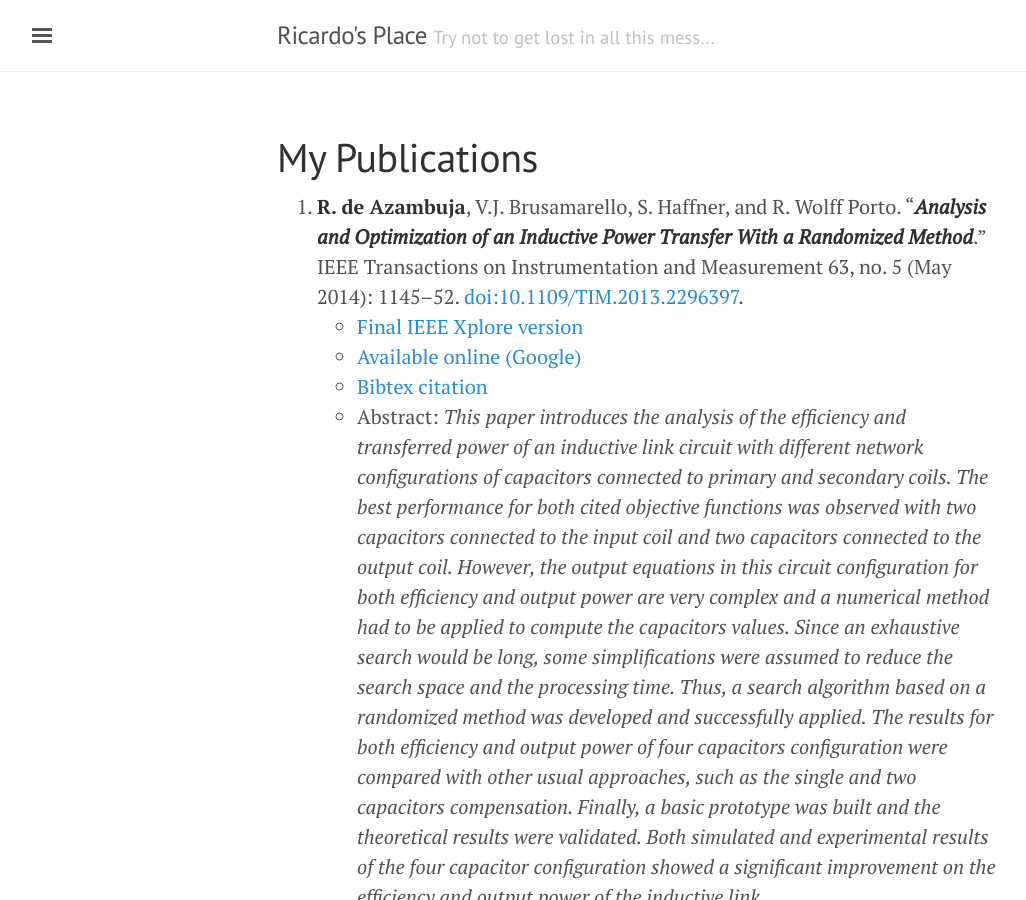
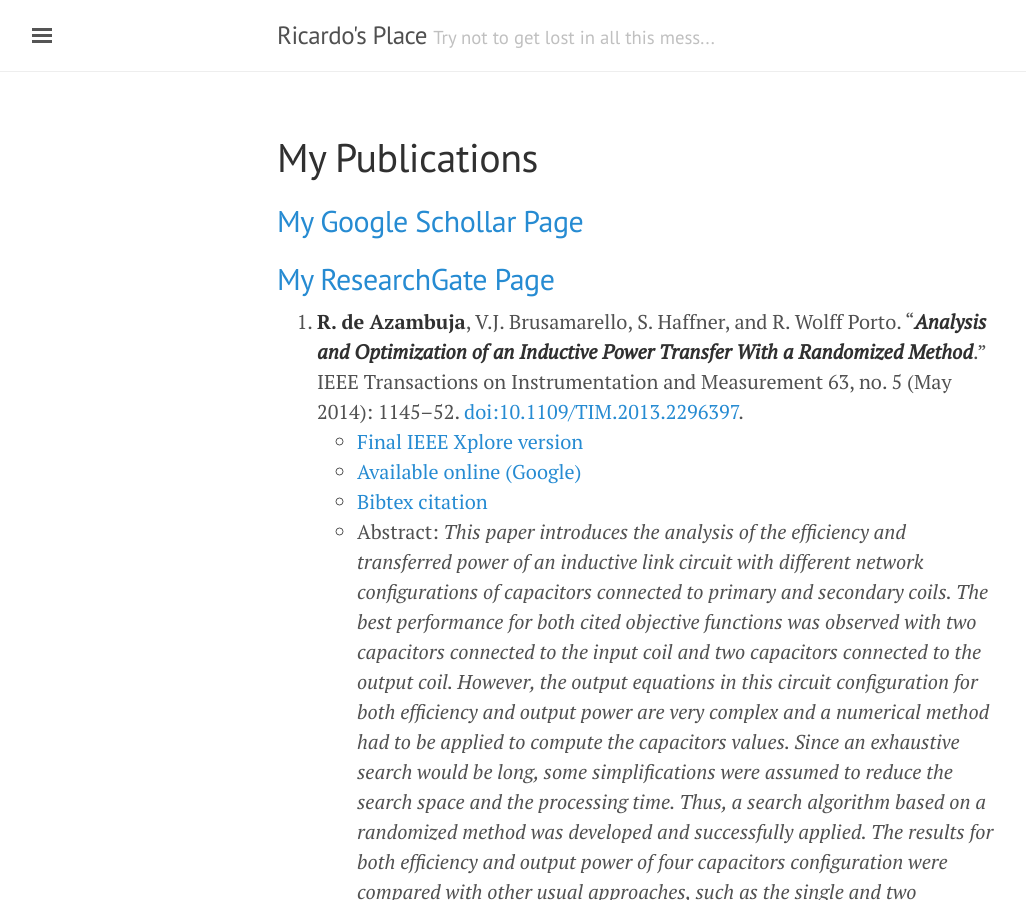
Before and after one commit to ricardodeazambuja/ricardodeazambuja.github.io, a Jekyll site: the page built from _pages/publications.md, in a window 1280 px wide and 900 px high. Shown: the whole window, without its empty margins (3-1029 px from the left). Built offline with Jekyll 4.4.1, drawn with Linux system fonts in a browser that asks for light colours.

Commit message:
Update publications.md

```diff
--- a/_pages/publications.md
+++ b/_pages/publications.md
@@ -2,6 +2,9 @@
 layout: page
 title: My Publications
 ---
+
+## [My Google Schollar Page](https://scholar.google.co.uk/citations?user=F8AFA4gAAAAJ)
+## [My ResearchGate Page](https://www.researchgate.net/ricardodeazambuja)
 
 1. **R. de Azambuja**, V.J. Brusamarello, S. Haffner, and R. Wolff Porto. “**_Analysis and Optimization of an Inductive Power Transfer With a Randomized Method_**.” IEEE Transactions on Instrumentation and Measurement 63, no. 5 (May 2014): 1145–52. [doi:10.1109/TIM.2013.2296397](http://dx.doi.org/10.1109/TIM.2013.2296397).
   * [Final IEEE Xplore version](http://ieeexplore.ieee.org/document/6719500/)
```
